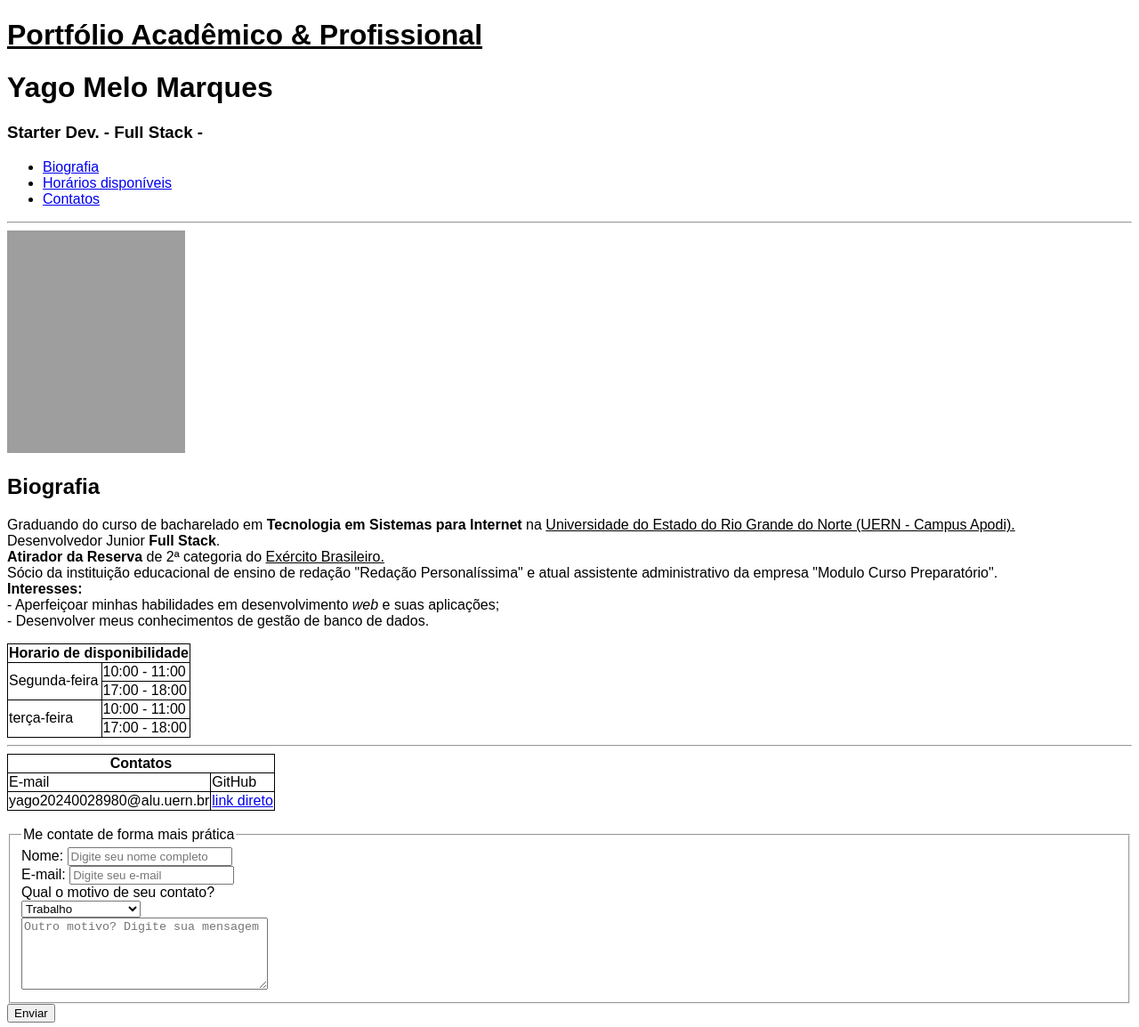
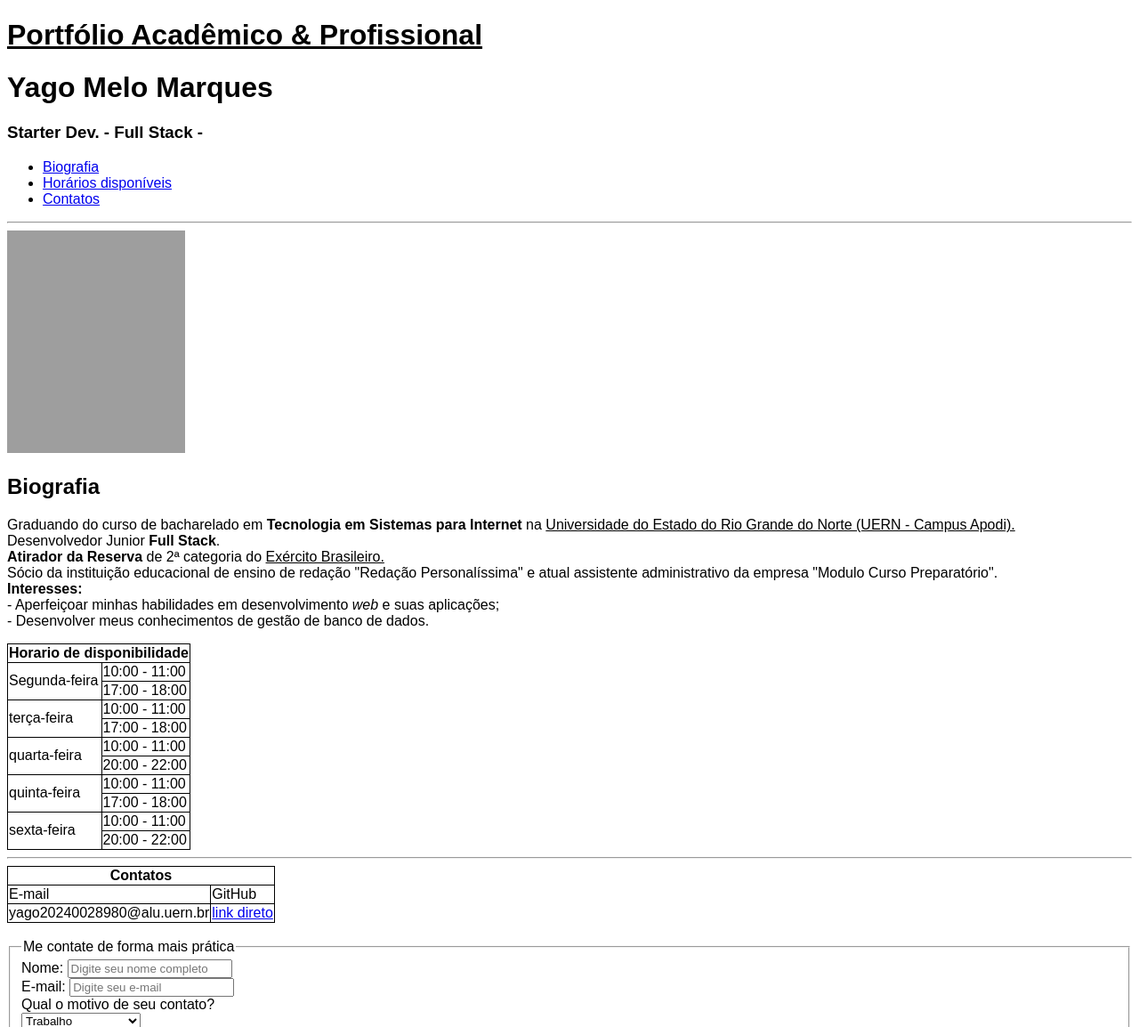
Before and after one commit to SnowMan-33/Portfolio-Academico-e-Profissional, a plain HTML site: page index.html in a window 1280 px wide. Shown: the top 1154 px of the page at 89% size. Drawn offline with Linux system fonts and the light colour scheme; grey boxes are pictures that could not be loaded.

Commit message:
finalização de rowspan

```diff
--- a/index.html
+++ b/index.html
@@ -62,6 +62,27 @@
                         <tr>
                             <td>17:00 - 18:00</td>
                         </tr>
+                        <tr>
+                            <td rowspan="2">quarta-feira</td>
+                            <td>10:00 - 11:00</td>
+                        </tr>
+                        <tr>
+                            <td>20:00 - 22:00</td>
+                        </tr>
+                        <tr>
+                            <td rowspan="2">quinta-feira</td>
+                            <td>10:00 - 11:00</td>
+                        </tr>
+                        <tr>
+                            <td>17:00 - 18:00</td>
+                        </tr>
+                        <tr>
+                            <td rowspan="2">sexta-feira</td>
+                            <td>10:00 - 11:00</td>
+                        </tr>
+                        <tr>
+                            <td>20:00 - 22:00</td>
+                        </tr>
                     </tbody>
                 </table>
             </section>
```
